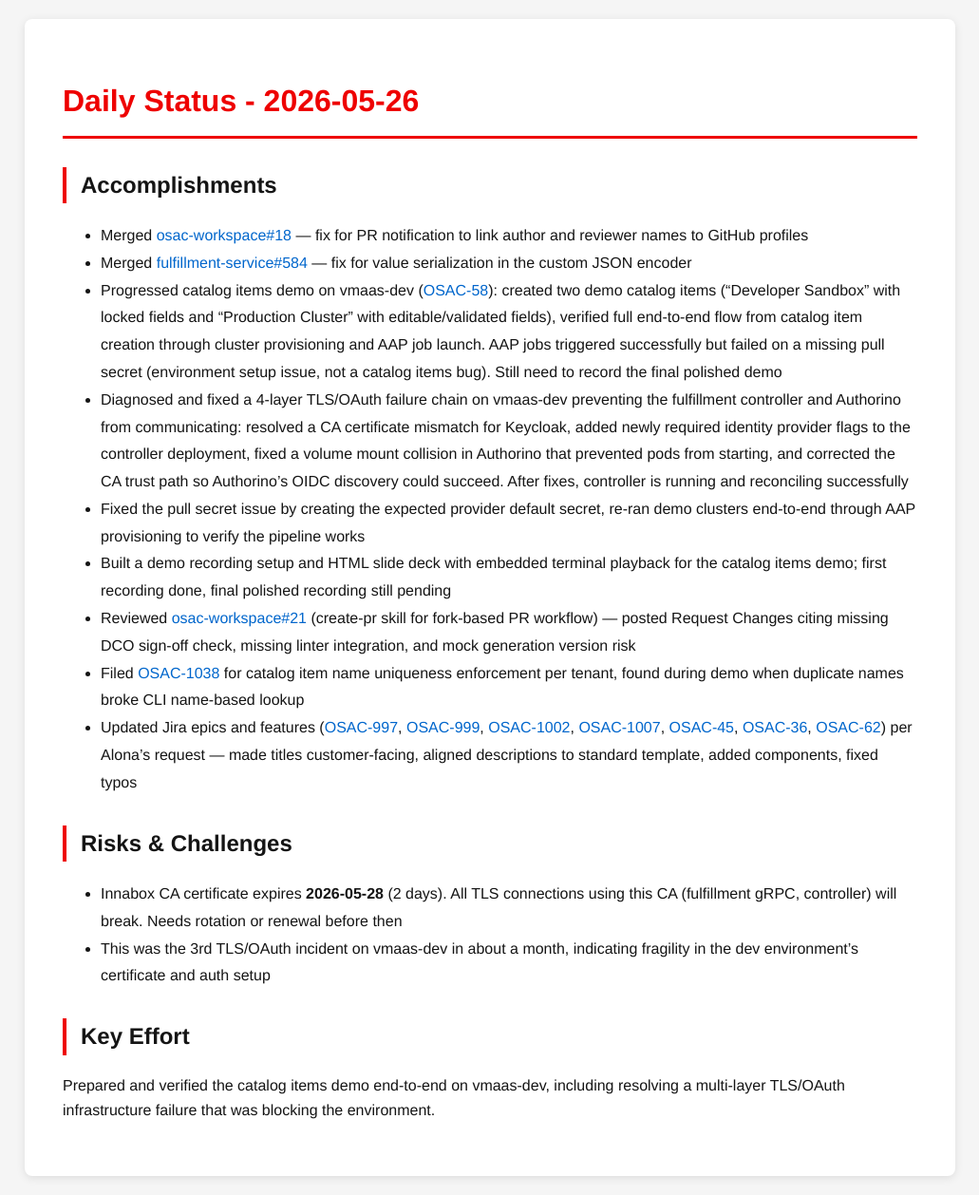
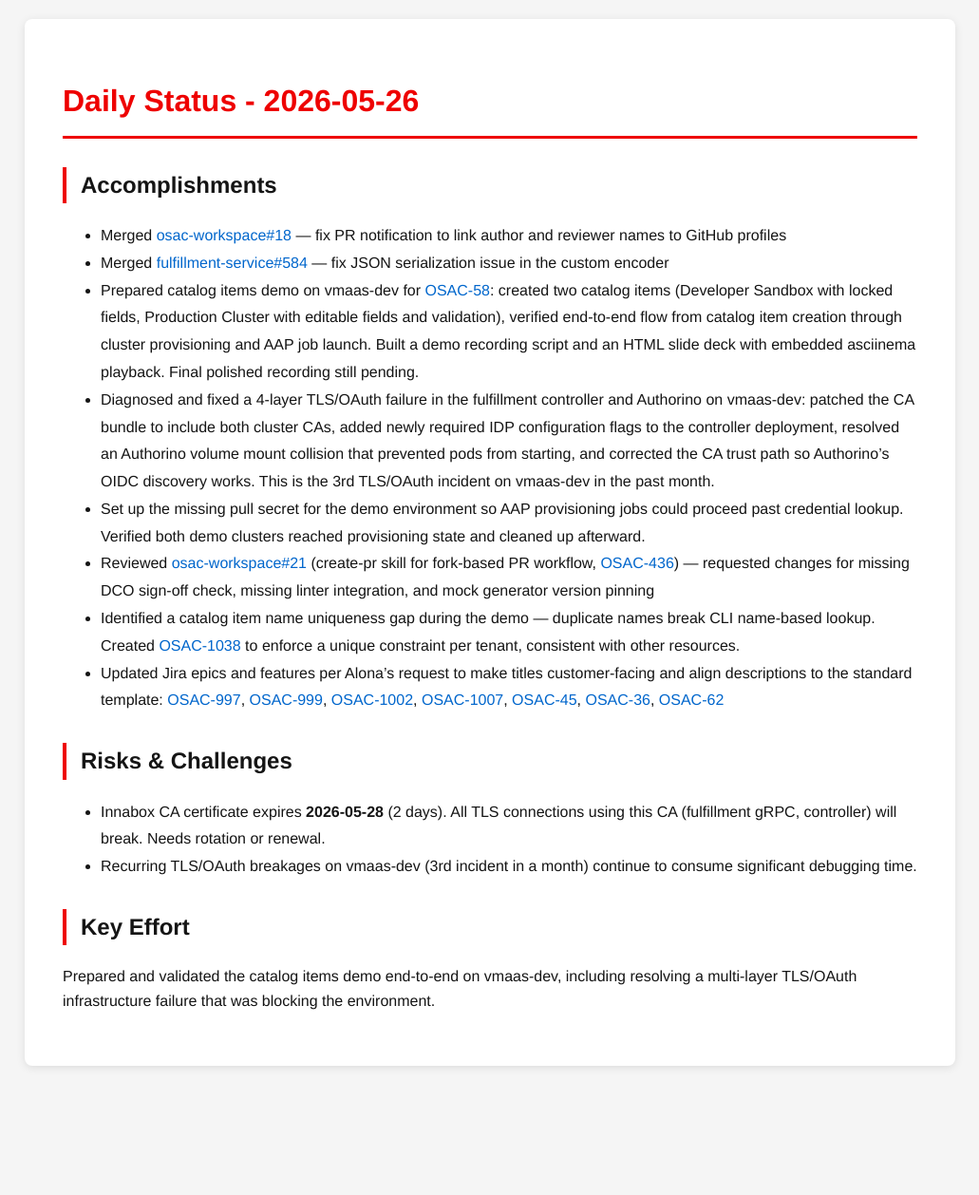
Before and after one commit to tzvatot/daily-status, a Jekyll site: the page built from 2026-05-26.md, in a window 1280 px wide. Shown: the whole page at 95% size, without its empty margins (124-1155 px from the left). Built offline with Jekyll 4.4.1, drawn with Linux system fonts in a browser that asks for light colours; after the commit the page ends 1142 px from its top, so only the background shows below that.

Commit message:
Daily status update - 2026-05-26

```diff
--- a/2026-05-26.md
+++ b/2026-05-26.md
@@ -8,21 +8,20 @@
 
 ## Accomplishments
 
-- Merged [osac-workspace#18](https://github.com/osac-project/osac-workspace/pull/18) — fix for PR notification to link author and reviewer names to GitHub profiles
-- Merged [fulfillment-service#584](https://github.com/osac-project/fulfillment-service/pull/584) — fix for value serialization in the custom JSON encoder
-- Progressed catalog items demo on vmaas-dev ([OSAC-58](https://redhat.atlassian.net/browse/OSAC-58)): created two demo catalog items ("Developer Sandbox" with locked fields and "Production Cluster" with editable/validated fields), verified full end-to-end flow from catalog item creation through cluster provisioning and AAP job launch. AAP jobs triggered successfully but failed on a missing pull secret (environment setup issue, not a catalog items bug). Still need to record the final polished demo
-- Diagnosed and fixed a 4-layer TLS/OAuth failure chain on vmaas-dev preventing the fulfillment controller and Authorino from communicating: resolved a CA certificate mismatch for Keycloak, added newly required identity provider flags to the controller deployment, fixed a volume mount collision in Authorino that prevented pods from starting, and corrected the CA trust path so Authorino's OIDC discovery could succeed. After fixes, controller is running and reconciling successfully
-- Fixed the pull secret issue by creating the expected provider default secret, re-ran demo clusters end-to-end through AAP provisioning to verify the pipeline works
-- Built a demo recording setup and HTML slide deck with embedded terminal playback for the catalog items demo; first recording done, final polished recording still pending
-- Reviewed [osac-workspace#21](https://github.com/osac-project/osac-workspace/pull/21) (create-pr skill for fork-based PR workflow) — posted Request Changes citing missing DCO sign-off check, missing linter integration, and mock generation version risk
-- Filed [OSAC-1038](https://redhat.atlassian.net/browse/OSAC-1038) for catalog item name uniqueness enforcement per tenant, found during demo when duplicate names broke CLI name-based lookup
-- Updated Jira epics and features ([OSAC-997](https://redhat.atlassian.net/browse/OSAC-997), [OSAC-999](https://redhat.atlassian.net/browse/OSAC-999), [OSAC-1002](https://redhat.atlassian.net/browse/OSAC-1002), [OSAC-1007](https://redhat.atlassian.net/browse/OSAC-1007), [OSAC-45](https://redhat.atlassian.net/browse/OSAC-45), [OSAC-36](https://redhat.atlassian.net/browse/OSAC-36), [OSAC-62](https://redhat.atlassian.net/browse/OSAC-62)) per Alona's request — made titles customer-facing, aligned descriptions to standard template, added components, fixed typos
+- Merged [osac-workspace#18](https://github.com/osac-project/osac-workspace/pull/18) — fix PR notification to link author and reviewer names to GitHub profiles
+- Merged [fulfillment-service#584](https://github.com/osac-project/fulfillment-service/pull/584) — fix JSON serialization issue in the custom encoder
+- Prepared catalog items demo on vmaas-dev for [OSAC-58](https://redhat.atlassian.net/browse/OSAC-58): created two catalog items (Developer Sandbox with locked fields, Production Cluster with editable fields and validation), verified end-to-end flow from catalog item creation through cluster provisioning and AAP job launch. Built a demo recording script and an HTML slide deck with embedded asciinema playback. Final polished recording still pending.
+- Diagnosed and fixed a 4-layer TLS/OAuth failure in the fulfillment controller and Authorino on vmaas-dev: patched the CA bundle to include both cluster CAs, added newly required IDP configuration flags to the controller deployment, resolved an Authorino volume mount collision that prevented pods from starting, and corrected the CA trust path so Authorino's OIDC discovery works. This is the 3rd TLS/OAuth incident on vmaas-dev in the past month.
+- Set up the missing pull secret for the demo environment so AAP provisioning jobs could proceed past credential lookup. Verified both demo clusters reached provisioning state and cleaned up afterward.
+- Reviewed [osac-workspace#21](https://github.com/osac-project/osac-workspace/pull/21) (create-pr skill for fork-based PR workflow, [OSAC-436](https://redhat.atlassian.net/browse/OSAC-436)) — requested changes for missing DCO sign-off check, missing linter integration, and mock generator version pinning
+- Identified a catalog item name uniqueness gap during the demo — duplicate names break CLI name-based lookup. Created [OSAC-1038](https://redhat.atlassian.net/browse/OSAC-1038) to enforce a unique constraint per tenant, consistent with other resources.
+- Updated Jira epics and features per Alona's request to make titles customer-facing and align descriptions to the standard template: [OSAC-997](https://redhat.atlassian.net/browse/OSAC-997), [OSAC-999](https://redhat.atlassian.net/browse/OSAC-999), [OSAC-1002](https://redhat.atlassian.net/browse/OSAC-1002), [OSAC-1007](https://redhat.atlassian.net/browse/OSAC-1007), [OSAC-45](https://redhat.atlassian.net/browse/OSAC-45), [OSAC-36](https://redhat.atlassian.net/browse/OSAC-36), [OSAC-62](https://redhat.atlassian.net/browse/OSAC-62)
 
 ## Risks & Challenges
 
-- Innabox CA certificate expires **2026-05-28** (2 days). All TLS connections using this CA (fulfillment gRPC, controller) will break. Needs rotation or renewal before then
-- This was the 3rd TLS/OAuth incident on vmaas-dev in about a month, indicating fragility in the dev environment's certificate and auth setup
+- Innabox CA certificate expires **2026-05-28** (2 days). All TLS connections using this CA (fulfillment gRPC, controller) will break. Needs rotation or renewal.
+- Recurring TLS/OAuth breakages on vmaas-dev (3rd incident in a month) continue to consume significant debugging time.
 
 ## Key Effort
 
-Prepared and verified the catalog items demo end-to-end on vmaas-dev, including resolving a multi-layer TLS/OAuth infrastructure failure that was blocking the environment.
+Prepared and validated the catalog items demo end-to-end on vmaas-dev, including resolving a multi-layer TLS/OAuth infrastructure failure that was blocking the environment.
```
